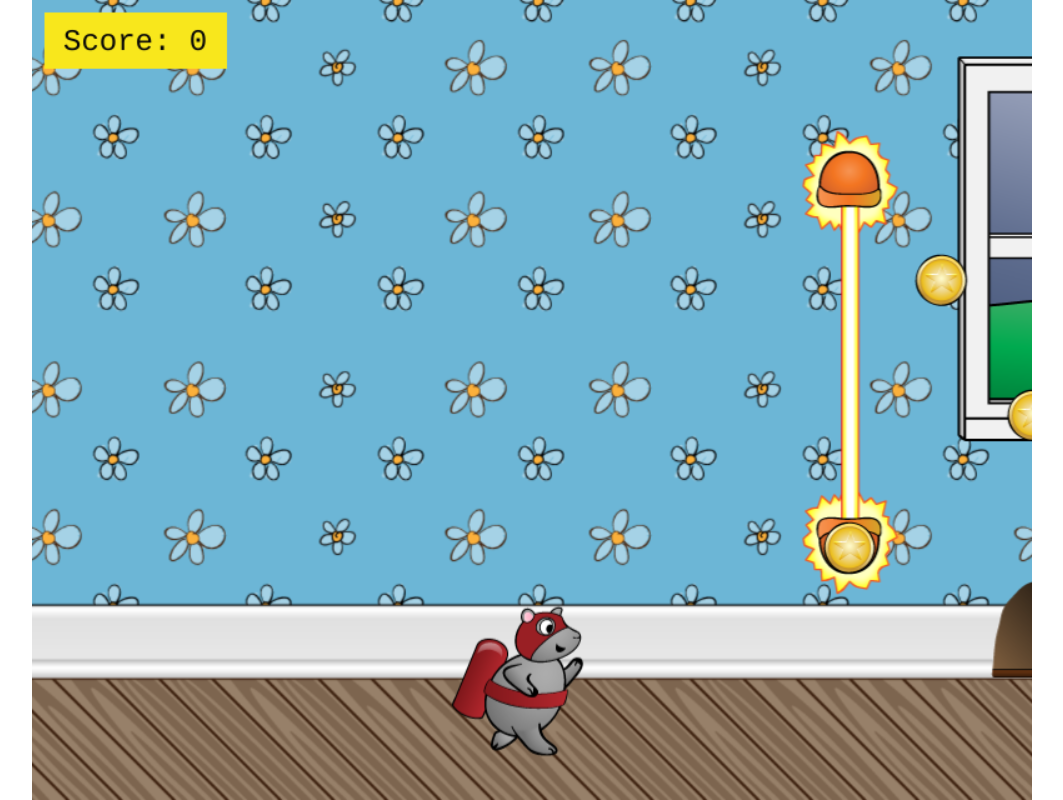
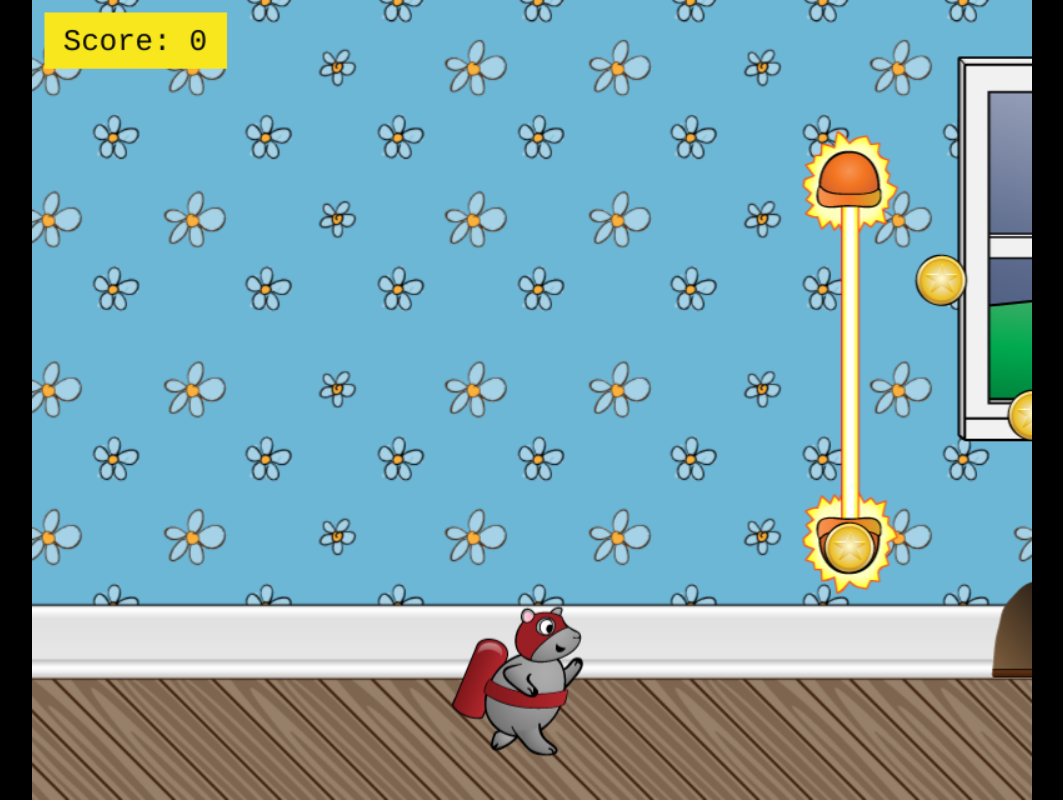
Before and after one commit to anthonyromaine/rocketmouse, a website built with Vite: page index.html in a window 1280 px wide. Shown: the whole page, without its empty margins (108-1171 px from the left). Built offline with nearby package versions, Linux system fonts and the dark colour scheme; animation ran at ten frames a second.

Commit message:
Support Dark Mode

```diff
--- a/index.html
+++ b/index.html
@@ -11,6 +11,12 @@
       padding: 0;
       margin: 0;
     }
+
+    @media (prefers-color-scheme: dark) {
+      * {
+        background-color: black;
+      }
+    }
   </style>
   <body>
     <div id="app"></div>
```
